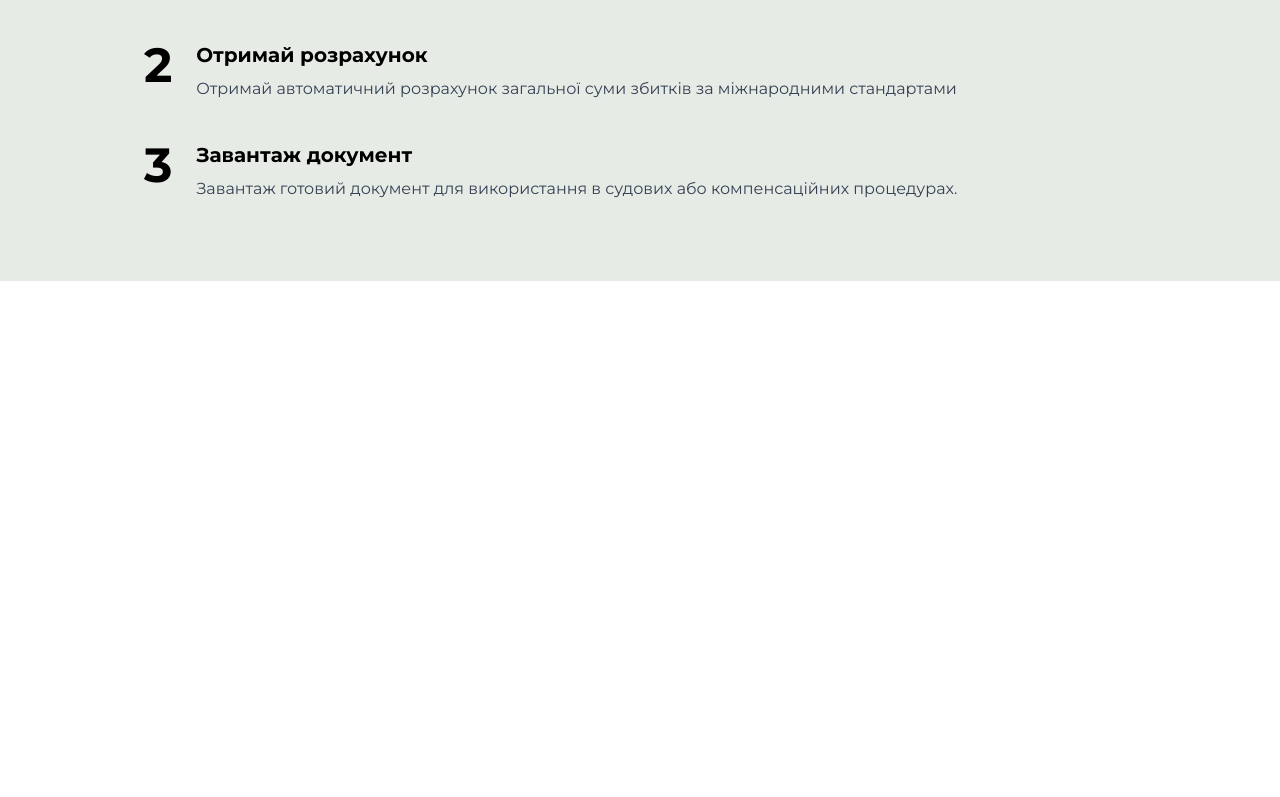
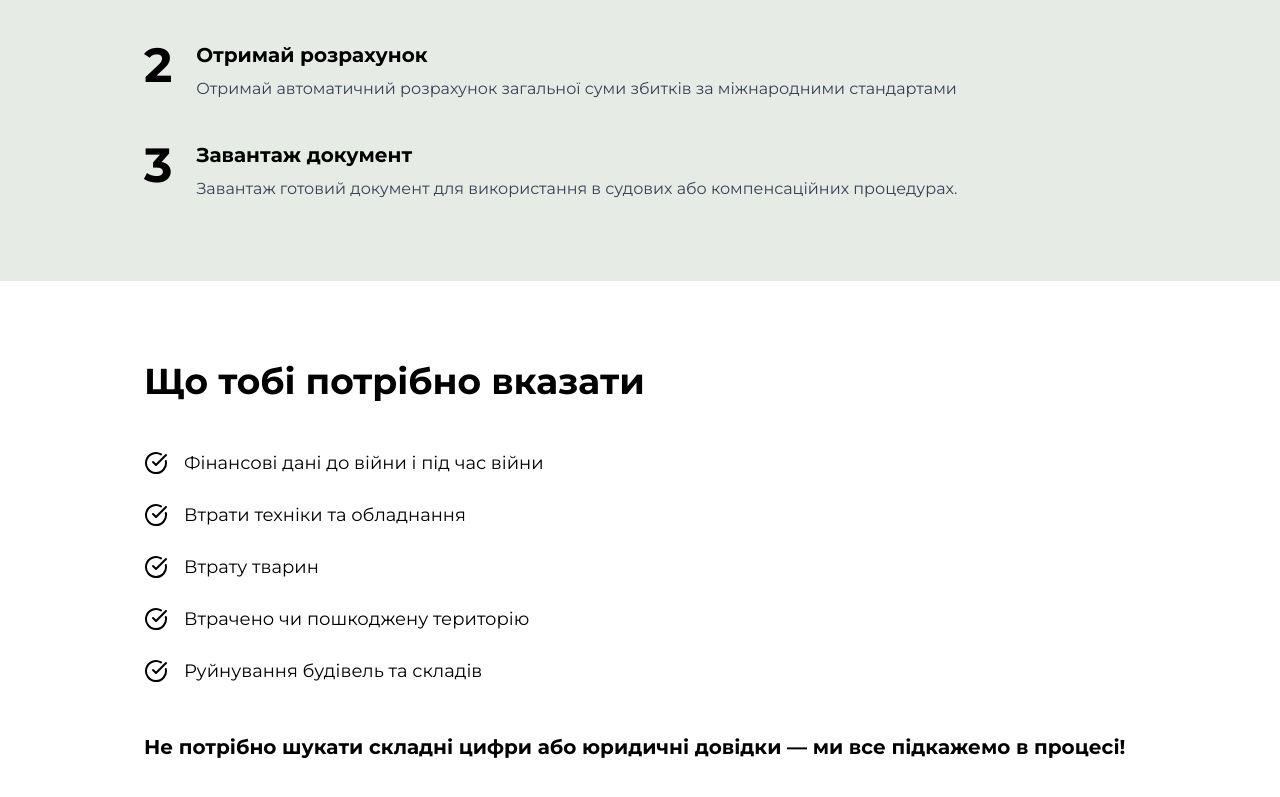
Before and after one commit to eugenekravchuk/agriculture-losses, a Next.js app in the folder frontend/: page /main in a window 1280 px wide. Shown: the part 1713-2510 px from the top of the page. Before the commit the page ends 1994 px from the top, so only its background shows below. Built offline with nearby package versions, Linux system fonts and the light colour scheme.

Commit message:
font add + back fix

```diff
--- a/frontend/package.json
+++ b/frontend/package.json
@@ -12,6 +12,7 @@
     "chart.js": "^4.4.9",
     "chartjs-plugin-annotation": "^3.1.0",
     "jspdf": "^3.0.1",
+    "lucide-react": "^0.503.0",
     "next": "15.3.1",
     "react": "^19.0.0",
     "react-chartjs-2": "^5.3.0",
--- a/frontend/src/app/main/page.tsx
+++ b/frontend/src/app/main/page.tsx
@@ -1,6 +1,7 @@
 import HeroSection from "@/components/HeroSection";
 import HowItWorksSection from "@/components/HowItWorksSection";
 import ImportanceSection from "@/components/ImportanceSection";
+import WhatToEnterSection from "@/components/WhatToEnterSection";
 
 export default function Main() {
   return (
@@ -9,6 +10,7 @@ export default function Main() {
         <HeroSection />
         <ImportanceSection />
         <HowItWorksSection />
+        <WhatToEnterSection />
       </div>
     </div>
   );
--- a/frontend/src/app/page.tsx
+++ b/frontend/src/app/page.tsx
@@ -3,6 +3,7 @@ import React, { useState } from "react";
 import FarmLossForm from "./farm-loss-form/page";
 import DcfForm from "./dcf-form/page";
 import DcfPage from "./dcf-page/page";
+import Main from "./main/page";
 
 export default function Home() {
   const [showDcfForm, setShowDcfForm] = useState(false);
@@ -15,11 +16,12 @@ export default function Home() {
 
   return (
     <main>
-      <FarmLossForm />
+      {/* <FarmLossForm />
       <DcfPage data={dcfData} onFormOpen={() => setShowDcfForm(true)} />
       {showDcfForm && (
         <DcfForm onSave={handleDcfSave} onClose={() => setShowDcfForm(false)} />
-      )}
+      )} */}
+      <Main />
     </main>
   );
 }
--- /dev/null
+++ b/frontend/src/components/ForWhomSection.tsx
@@ -0,0 +1,64 @@
+import Image from "next/image";
+
+export default function ForWhomSection() {
+  return (
+    <section id="for-whom" className="py-20 bg-blue-50">
+      <div className="max-w-6xl mx-auto px-4">
+        <h2 className="text-4xl font-bold mb-12">Для кого цей сервіс</h2>
+
+        <div className="grid grid-cols-1 md:grid-cols-4 gap-6">
+          {/* Card 1 */}
+          <div className="bg-white rounded-2xl p-8 text-center border shadow-sm">
+            <div className="flex justify-center mb-4">
+              <Image
+                src="/farmer-icon.png"
+                alt="Farmer"
+                width={60}
+                height={60}
+              />
+            </div>
+            <p className="text-lg font-medium">
+              Фермери і власники агропідприємств
+            </p>
+          </div>
+
+          {/* Card 2 */}
+          <div className="bg-white rounded-2xl p-8 text-center border shadow-sm">
+            <div className="flex justify-center mb-4">
+              <Image src="/land-icon.png" alt="Land" width={60} height={60} />
+            </div>
+            <p className="text-lg font-medium">Орендарі земель</p>
+          </div>
+
+          {/* Card 3 */}
+          <div className="bg-white rounded-2xl p-8 text-center border shadow-sm">
+            <div className="flex justify-center mb-4">
+              <Image
+                src="/cooperative-icon.png"
+                alt="Cooperative"
+                width={60}
+                height={60}
+              />
+            </div>
+            <p className="text-lg font-medium">Керівники агрокооперативів</p>
+          </div>
+
+          {/* Card 4 */}
+          <div className="bg-white rounded-2xl p-8 text-center border shadow-sm">
+            <div className="flex justify-center mb-4">
+              <Image
+                src="/war-affected-icon.png"
+                alt="War affected"
+                width={60}
+                height={60}
+              />
+            </div>
+            <p className="text-lg font-medium">
+              Постраждалі унаслідок бойових дій
+            </p>
+          </div>
+        </div>
+      </div>
+    </section>
+  );
+}
--- /dev/null
+++ b/frontend/src/components/WhatToEnterSection.tsx
@@ -0,0 +1,41 @@
+import { CheckCircle } from "lucide-react";
+
+export default function WhatToEnterSection() {
+  return (
+    <section id="what-to-enter" className="py-20 bg-white">
+      <div className="max-w-5xl mx-auto px-4">
+        <h2 className="text-4xl font-bold mb-12">Що тобі потрібно вказати</h2>
+
+        <ul className="space-y-6 mb-12">
+          <li className="flex items-center gap-4">
+            <CheckCircle className="text-black w-6 h-6" />
+            <span className="text-lg">
+              Фінансові дані до війни і під час війни
+            </span>
+          </li>
+          <li className="flex items-center gap-4">
+            <CheckCircle className="text-black w-6 h-6" />
+            <span className="text-lg">Втрати техніки та обладнання</span>
+          </li>
+          <li className="flex items-center gap-4">
+            <CheckCircle className="text-black w-6 h-6" />
+            <span className="text-lg">Втрату тварин</span>
+          </li>
+          <li className="flex items-center gap-4">
+            <CheckCircle className="text-black w-6 h-6" />
+            <span className="text-lg">Втрачено чи пошкоджену територію</span>
+          </li>
+          <li className="flex items-center gap-4">
+            <CheckCircle className="text-black w-6 h-6" />
+            <span className="text-lg">Руйнування будівель та складів</span>
+          </li>
+        </ul>
+
+        <p className="text-xl font-semibold">
+          Не потрібно шукати складні цифри або юридичні довідки — ми все
+          підкажемо в процесі!
+        </p>
+      </div>
+    </section>
+  );
+}
```
Also changed, not shown: 2 other files (tests, documents, lock files or other folders).
